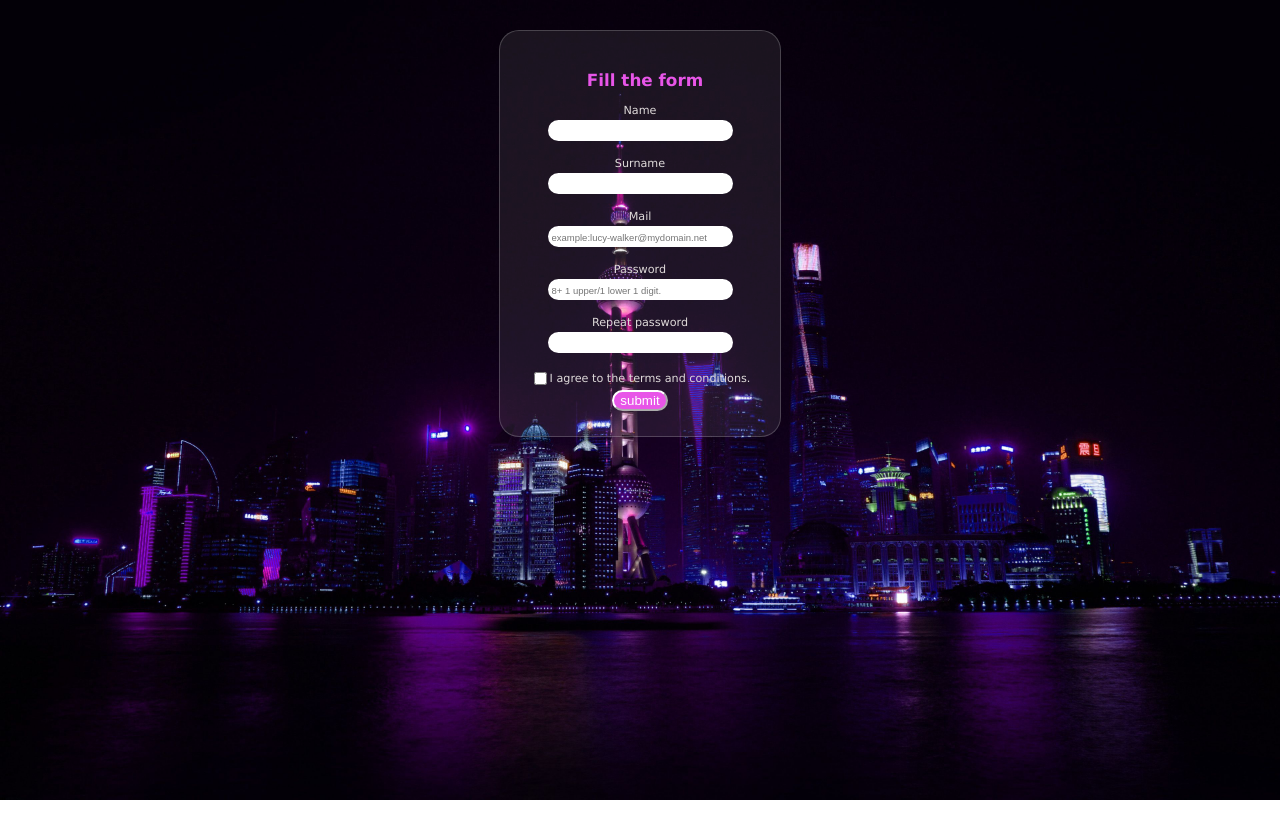
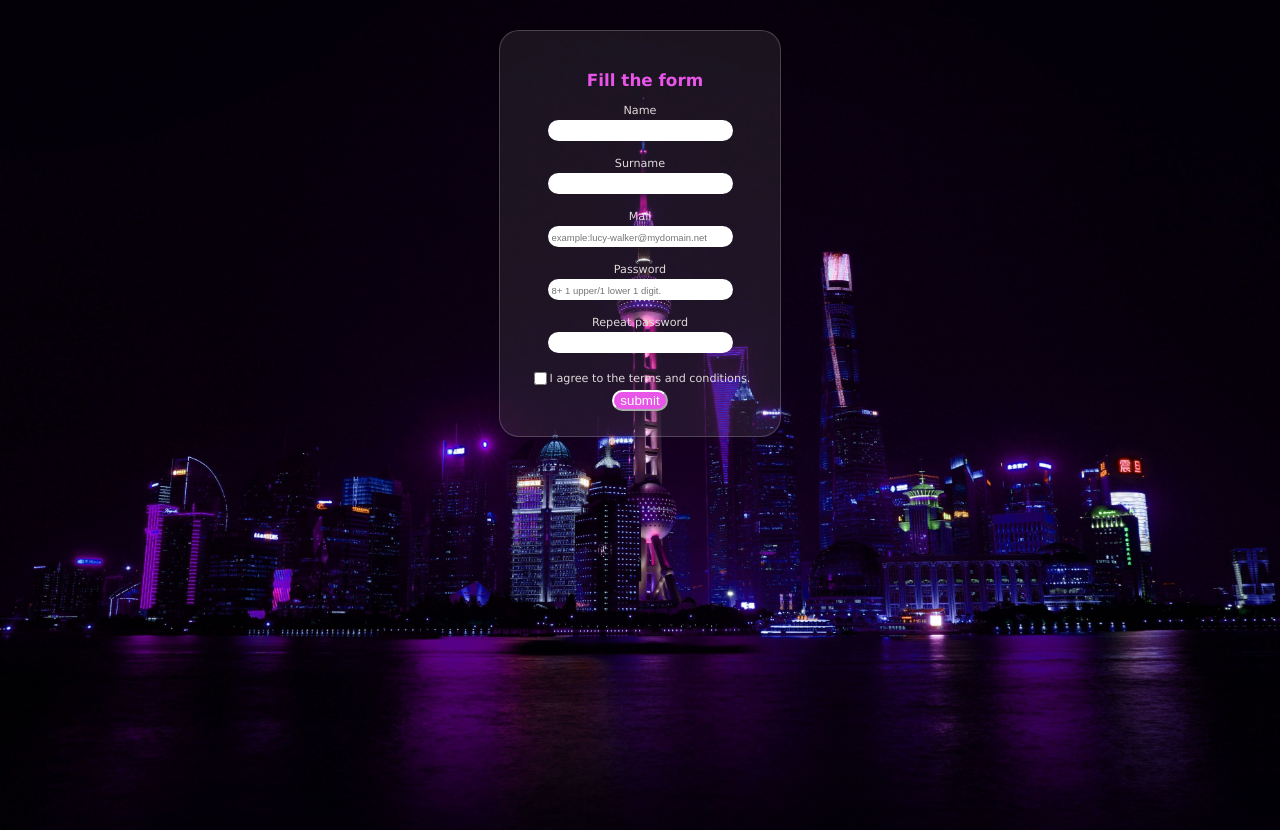
Before and after one commit to Venom-Ender/Form-GIT, a plain HTML site: page index.html in a window 1280 px wide. Before the commit the page ends 800 px from the top, so only its background shows below. Drawn offline with Linux system fonts and the light colour scheme.

Commit message:
push style.css

```diff
--- a/style.css
+++ b/style.css
@@ -1,3 +1,8 @@
+html
+{
+    margin:0;
+    padding:0;
+}
 body
 {
     background:url("pic.jpg") no-repeat;
@@ -5,8 +10,11 @@ body
     color:rgba(223, 218, 218);
     font-size:70%;
     font-family:Verdana;
+    margin:0;
+    padding:0;
     text-align: center;
-    margin-top: 30px;
+    min-height:100vh;
+    height:100svh;
 }
 
 h1
@@ -18,6 +26,7 @@ h1
 section {
     width: 230px;
     margin:auto;
+    margin-top:30px;
     padding: 25px;
     border-radius: 20px;
     background: rgba(255, 255, 255, 0.08);
```
